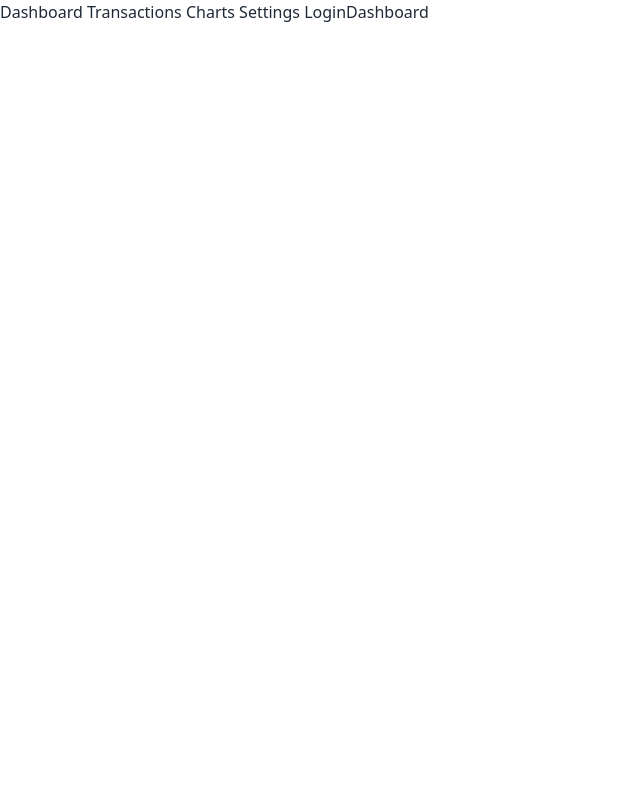
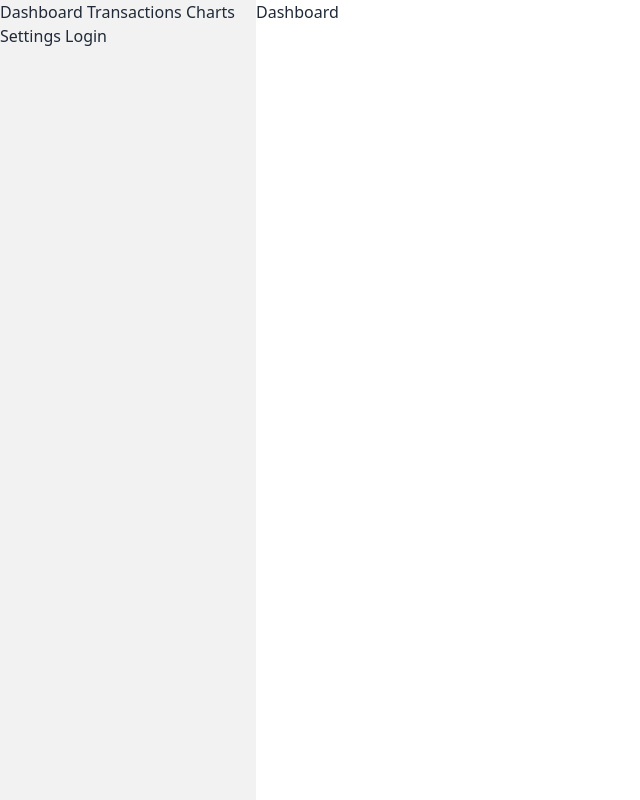
Before and after one commit to ksKao/costcut, a Svelte app: page / in a window 1280 px wide. Shown: the whole page, without its empty margins (0-640 px from the left). Built offline with nearby package versions, Linux system fonts and the light colour scheme; no server answers.

Commit message:
prettier tailwind plugin

```diff
--- a/package.json
+++ b/package.json
@@ -16,7 +16,9 @@
 		"daisyui": "^3.0.3",
 		"postcss": "^8.4.23",
 		"postcss-load-config": "^4.0.1",
-		"prettier": "2.8.8",
+		"prettier": "^2.8.8",
+		"prettier-plugin-svelte": "^2.10.1",
+		"prettier-plugin-tailwindcss": "^0.3.0",
 		"svelte": "^3.58.0",
 		"svelte-check": "^3.3.1",
 		"svelte-preprocess": "^5.0.3",
--- a/src/App.svelte
+++ b/src/App.svelte
@@ -1,11 +1,9 @@
 <script lang="ts">
-	import { Router, Link, Route } from 'svelte-routing';
+	import { Router, Route } from 'svelte-routing';
 	import Dashboard from './pages/Dashboard.svelte';
 	import Transactions from './pages/Transactions.svelte';
 	import Charts from './pages/Charts.svelte';
 	import Settings from './pages/Settings.svelte';
-	import Login from './pages/Login.svelte';
-	import Register from './pages/Register.svelte';
 	import Navbar from './components/Navbar.svelte';
 
 	export let url = '/';
@@ -19,8 +17,6 @@
 			<Route path="transactions" component={Transactions} />
 			<Route path="charts" component={Charts} />
 			<Route path="settings" component={Settings} />
-			<Route path="login" component={Login} />
-			<Route path="register" component={Register} />
 		</main>
 	</div>
 </Router>
--- a/src/components/Navbar.svelte
+++ b/src/components/Navbar.svelte
@@ -1,27 +1,11 @@
 <script lang="ts">
 	import { Link } from 'svelte-routing';
-	import { onMount, onDestroy } from 'svelte';
-	import { globalHistory } from 'svelte-routing/src/history';
 	import { user } from '../stores/auth';
 	import { signInWithEmailAndPassword, signOut } from 'firebase/auth';
 	import { auth } from '../lib/firebase';
-
-	let pathname = window.location.pathname;
-	let unsub: () => void;
-
-	const noNavbarRoutes = ['/login', '/register'];
-
-	onMount(() => {
-		unsub = globalHistory.listen(({ location }) => {
-			pathname = location.pathname;
-		});
-	});
-
-	onDestroy(() => unsub());
 </script>
 
-<nav>
-	{#if !noNavbarRoutes.includes(pathname)}
+<nav class="h-screen w-64 bg-base-200">
 	<Link to="/">Dashboard</Link>
 	<Link to="transactions">Transactions</Link>
 	<Link to="charts">Charts</Link>
@@ -45,5 +29,4 @@
 			Login
 		</button>
 	{/if}
-	{/if}
 </nav>
--- a/src/pages/Login.svelte
+++ /dev/null
@@ -1 +0,0 @@
-<h1>Login</h1>
--- a/src/pages/Register.svelte
+++ /dev/null
@@ -1 +0,0 @@
-<h1>Register</h1>
```
Also changed, not shown: 2 other files (tests, documents, lock files or other folders). Lines whose indentation alone changed are shown as unchanged.
